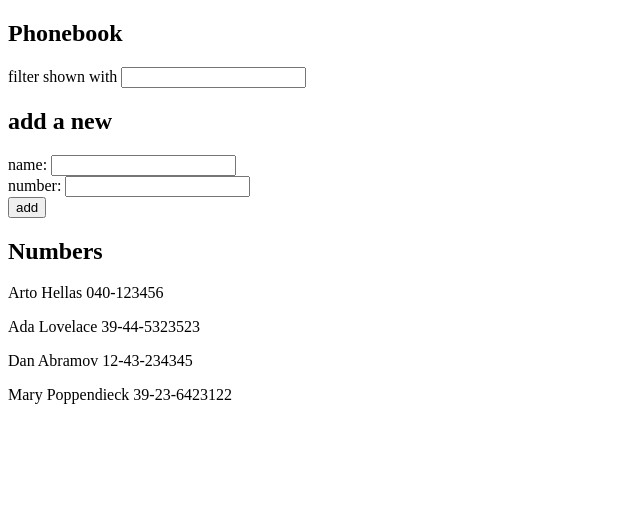
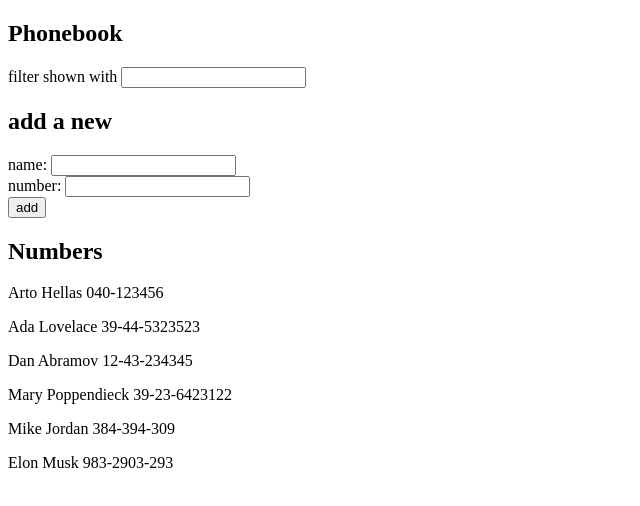
Before and after one commit to sapwood/fullstatck, a React (Vite) app in the folder part2/2.6Phonebook/: page / in a window 1280 px wide. Shown: the top 506 px of the page, without its empty margins (0-640 px from the left). Built offline with nearby package versions, Linux system fonts and the light colour scheme; data requests are answered from the project's data file.

Commit message:
Exercise 2.12

```diff
--- a/part2/2.6Phonebook/db.json
+++ b/part2/2.6Phonebook/db.json
@@ -1,5 +1,5 @@
 {
-    "persons":[
+  "persons": [
     {
       "name": "Arto Hellas",
       "number": "040-123456",
@@ -19,6 +19,16 @@
       "name": "Mary Poppendieck",
       "number": "39-23-6423122",
       "id": "4"
+    },
+    {
+      "id": "5",
+      "name": "Mike Jordan",
+      "number": "384-394-309"
+    },
+    {
+      "id": "6",
+      "name": "Elon Musk",
+      "number": "983-2903-293"
     }
   ]
 }
--- a/part2/2.6Phonebook/src/App.jsx
+++ b/part2/2.6Phonebook/src/App.jsx
@@ -1,5 +1,5 @@
 import { useState,useEffect } from 'react'
-import axios from 'axios'
+import personService from './services/persons'
 import Filter from './components/Filter'
 import PersonForm from './components/PersonForm'
 import Persons from './components/Persons'
@@ -16,14 +16,14 @@
   const [newNumber,setNewNumber]=useState('')
 
   useEffect(()=>{
-    axios
-      .get("http://localhost:3001/persons")
-      .then(response=>{
-        const value=response.data
-        setPersons(value)
-        setSearch(value)
 
+    personService
+      .getAll()
+      .then(data=>{
+        setPersons(data)
+        setSearch(data)
       })
+
   },[])
 
 
@@ -32,8 +32,10 @@
     event.preventDefault()
 
     const nameObject={
+
       name: newName,
       number: newNumber,
+      id : String(persons.length+1)
     }
 
     const isDuplicated= persons.some(item=>item.name.toLowerCase()===nameObject.name.toLocaleLowerCase())
@@ -42,12 +44,20 @@
       alert(`${nameObject.name} is alrady added to phonebook`)
     }
     else{
-      const updatedPersons=persons.concat(nameObject)
-      setPersons(updatedPersons)
-      setSearch(updatedPersons)
 
-      setNewName('')
-      setNewNumber('')
+      personService
+        .create(nameObject)
+        .then(data=>{
+          const updatedPersons=persons.concat(data)
+          setPersons(updatedPersons)
+          setSearch(updatedPersons)
+          setNewName('')
+          setNewNumber('')
+        })
+
+
+
+
     }
 
   }
--- /dev/null
+++ b/part2/2.6Phonebook/src/services/persons.js
@@ -0,0 +1,15 @@
+import axios from "axios";
+const baseUrl='http://localhost:3001/persons'
+
+const getAll=()=>{
+    const request = axios.get(baseUrl)
+    return request.then(response=>response.data)
+}
+
+const create=(newObject)=>{
+    const request = axios.post(baseUrl,newObject)
+    return request.then(response=>response.data)
+}
+
+
+export default {getAll,create}
```
Lines whose indentation alone changed are shown as unchanged.
